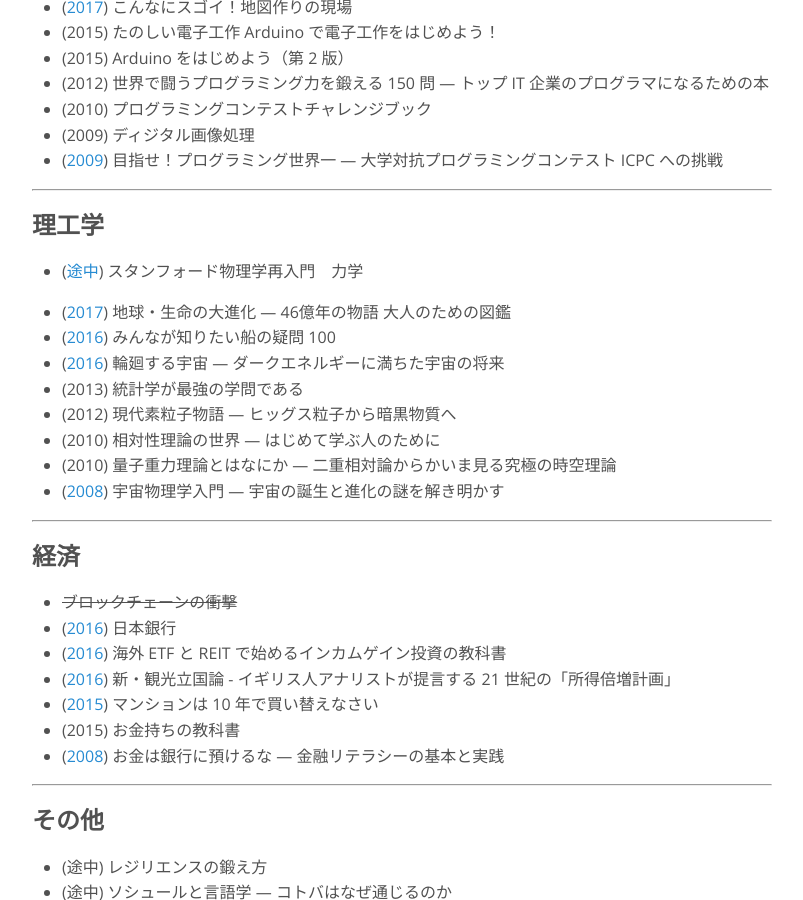
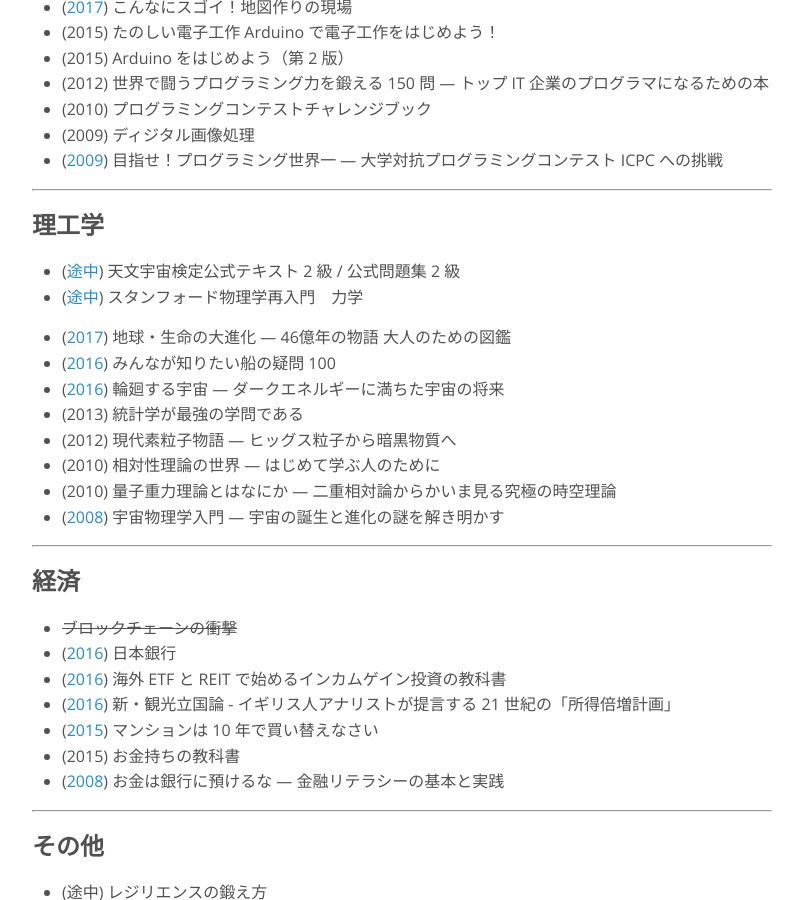
Before and after one commit to nhiroki/nhiroki.github.io, a Jekyll site: the page built from books.md, in a window 1280 px wide and 900 px high, scrolled down 4970 px. Shown: the whole window, without its empty margins (238-1041 px from the left). Built offline with Jekyll 4.4.1, drawn with Linux system fonts in a browser that asks for light colours.

Commit message:
Update 'books' page

```diff
--- a/books.md
+++ b/books.md
@@ -213,6 +213,7 @@ permalink: /books/
 
 # 理工学
 
+- ([途中](https://twitter.com/nhiroki_/status/883742870422798336)) 天文宇宙検定公式テキスト 2 級 / 公式問題集 2 級
 - ([途中](https://twitter.com/nhiroki_/status/785470001981431809)) スタンフォード物理学再入門　力学
 
 - ([2017](https://twitter.com/nhiroki_/status/830073945017585664)) 地球・生命の大進化 ― 46億年の物語 大人のための図鑑
```
